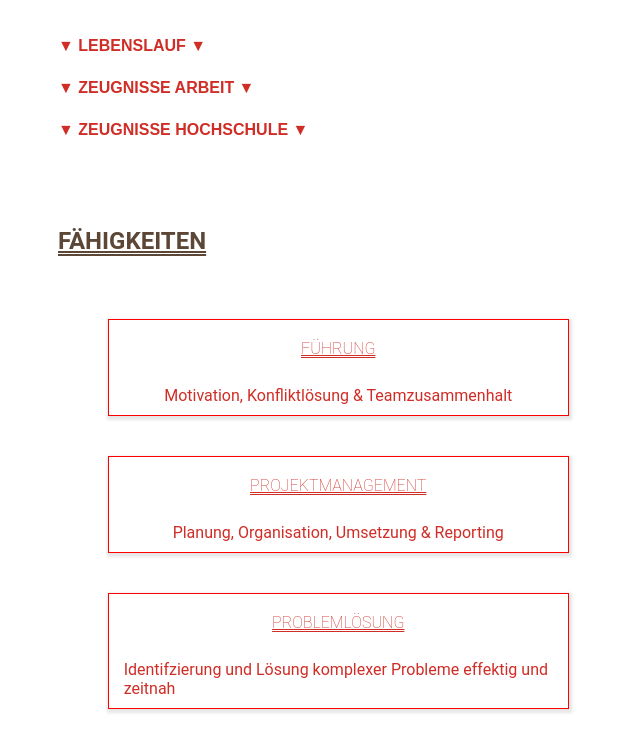
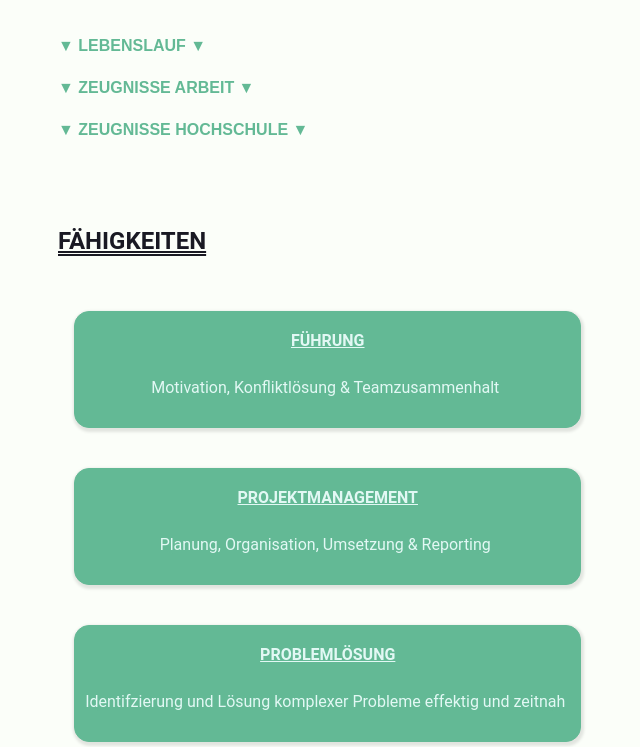
Before and after one commit to ivergentz/applicationiver, a React (Create React App) app: page / in a window 1280 px wide. Shown: the part 1126-1873 px from the top of the page, without its empty margins (182-822 px from the left). Built offline with nearby package versions, Linux system fonts and the light colour scheme.

Commit message:
first commit, changes in new design

```diff
--- a/src/GlobalStyles.js
+++ b/src/GlobalStyles.js
@@ -7,8 +7,9 @@ const GlobalStyle = createGlobalStyle`
     box-sizing: border-box;
     margin: 0;
     padding: 0;
-    background: white;
-    color: rgb(92, 71, 55);
+    background: #FBFEF9;
+    color: #191923;
+
 
 }
 
--- a/src/cards/Cards.js
+++ b/src/cards/Cards.js
@@ -23,7 +23,7 @@ const Wrapper = styled.div`
   display: flex;
   flex-direction: column;
   align-items: center;
-  padding: 3vh;
+  padding: 2vh;
   padding-bottom: 0;
 `
 
@@ -32,9 +32,11 @@ const Card = styled.div`
   flex-direction: column;
   align-items: center;
   justify-content: center;
-  width: 90%;
+  width: 100%;
+  background: #63b995;
   margin-bottom: 5vh;
-  border: 0.5px solid red;
+  border: 0.5px solid #63b995;
+  border-radius: 15px;
   box-shadow: 1px 2px 3px 2px rgb(0 0 0 / 0.1);
 `
 
@@ -44,14 +46,14 @@ const Header = styled.h3`
   height: 7vh;
   justify-content: center;
   align-items: center;
-  background: white;
-  color: rgb(208, 45, 38);
+  background: none;
+  color: #e2f8f4;
   font-size: 16px;
   border-radius: 15px 15px 0 0;
   border: none;
   text-transform: uppercase;
-  font-weight: 100;
-  text-decoration: underline double;
+  font-weight: 600;
+  text-decoration: underline;
 `
 
 const Text = styled.p`
@@ -59,10 +61,10 @@ const Text = styled.p`
   height: auto;
   justify-content: center;
   align-items: center;
-  background: white;
-  color: rgb(208, 45, 38);
+  background: #63b995;
+  color: #e2f8f4;
   font-size: 16px;
   border-radius: 0 0 15px 15px;
-  margin: 10px 15px;
+  margin: 10px 15px 30px 10px;
   border: none;
 `
--- a/src/components/Download.js
+++ b/src/components/Download.js
@@ -56,7 +56,7 @@ const Button = styled.button`
   font-weight: bold;
   cursor: pointer;
   text-transform: uppercase;
-  color: rgb(208, 45, 38);
+  color: #63b995;
 
   &.active {
     font-weight: bold;
```
